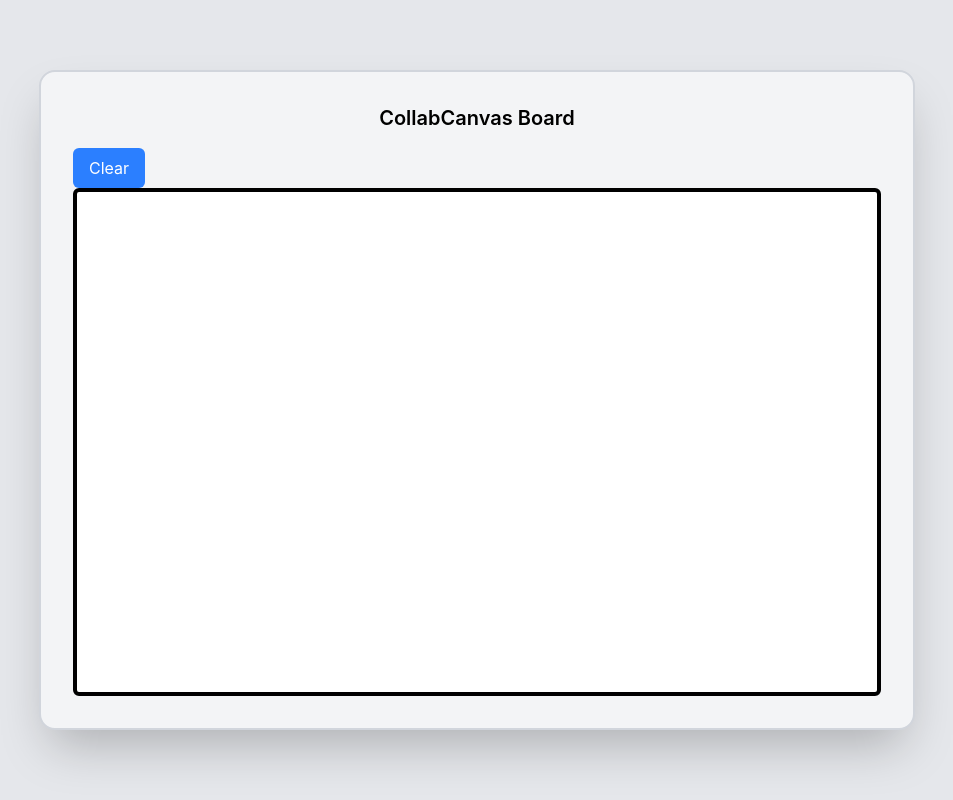
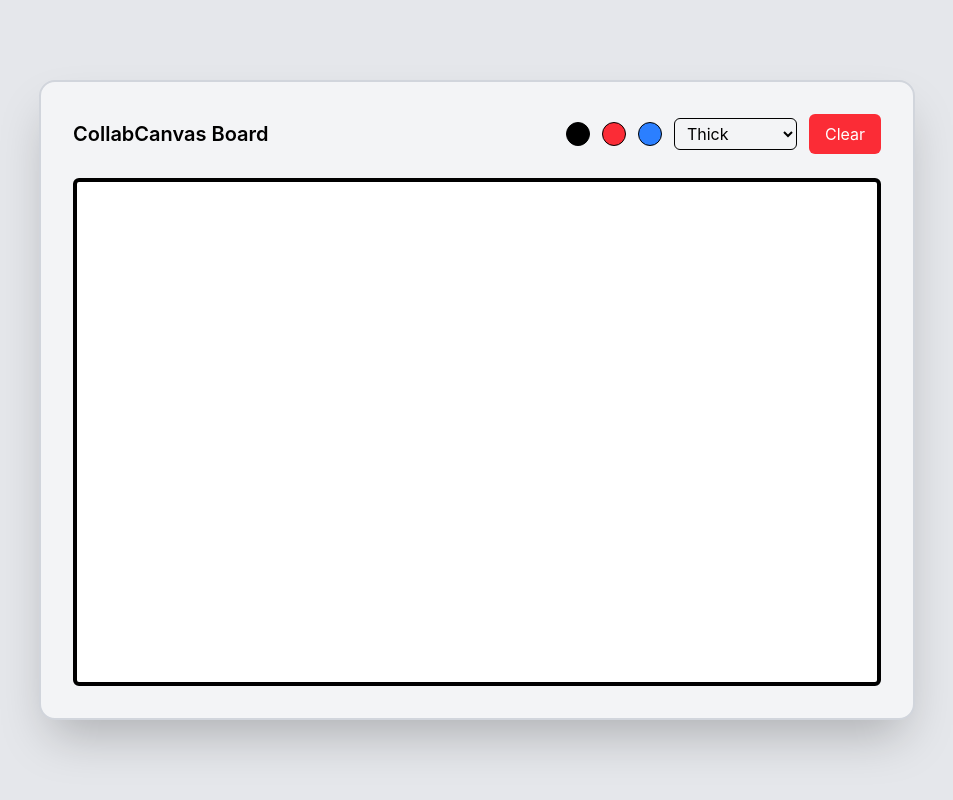
Before and after one commit to Aryan972/collab-canvas, a React (Vite) app in the folder client/: page / in a window 1280 px wide. Shown: the whole page, without its empty margins (163-1116 px from the left). Built offline with nearby package versions, Linux system fonts and the light colour scheme.

Commit message:
Feat: Added the line width selector
- Introduced lineWidth state
- Synced canvas context lineWidth via useEffect
- Added UI selector for stroke thickness

```diff
--- a/client/src/components/CanvasBoard.tsx
+++ b/client/src/components/CanvasBoard.tsx
@@ -1,9 +1,13 @@
-import { useEffect, useRef } from 'react';
+import { useState, useEffect, useRef } from 'react';
 
 export default function CanvasBoard() {
     const canvasRef = useRef<HTMLCanvasElement | null>(null);          //crearting reference(initially null). It gives direct acces to DOM element, No re-render when ref changes
     const contextRef = useRef<CanvasRenderingContext2D | null>(null);
-    const isDrawingRef = useRef(false);                                //store drawing state with triggering re-render
+    const isDrawingRef = useRef(false);  //store drawing state with triggering re-render
+
+    const[color, setColor] = useState<string>("black");
+    const [lineWidth, setLineWidth] = useState<number>(3);
+
 
     //run once on mount -> equivalent to componentDidMount
     useEffect(() => {
@@ -16,10 +20,26 @@ export default function CanvasBoard() {
         //set Default drawing style
         context.lineCap = "round"; //shape
         context.lineWidth = 3; //thickness
-        context.strokeStyle = "black";
+        context.strokeStyle = color;
 
         contextRef.current = context;
     }, []);
+
+    //useEffect to setcolor -> updated drawing color whenever state changes
+    useEffect(() => {
+        const context = contextRef.current;
+        if(!context) return;
+
+        context.strokeStyle = color;
+    }, [color]);
+
+    //useeffect to select line width
+    useEffect(() => {
+        const context = contextRef.current;
+        if(!context) return;
+
+        context.lineWidth = lineWidth;
+    }, [lineWidth]);
 
     function startDrawing(e: React.MouseEvent<HTMLCanvasElement>) {  //the typescript will tell us what typeof event it is and what element triggers it
         const context = contextRef.current;
@@ -62,21 +82,55 @@ export default function CanvasBoard() {
     return (
     <div className="min-h-screen bg-gray-200 flex justify-center items-center p-6"> {/* Layout container -> centers canvas with full screen height and clean background */}
       <div className="bg-gray-100 p-8 rounded-2xl shadow-2xl border-2 border-gray-300">
-                <h2 className="text-xl font-semibold mb-4 text-center">
+
+        {/* Controls Section */}
+        <div className="flex justify-between items-center mb-6">
+          <h2 className="text-xl font-semibold">
             CollabCanvas Board
           </h2>
 
+          <div className="flex items-center gap-3">
+            {/* Color Buttons */}
+            <button
+              onClick={() => setColor("black")}
+              className="w-6 h-6 bg-black rounded-full border"
+            />
+            <button
+              onClick={() => setColor("red")}
+              className="w-6 h-6 bg-red-500 rounded-full border"
+            />
+            <button
+              onClick={() => setColor("blue")}
+              className="w-6 h-6 bg-blue-500 rounded-full border"
+            />
+            {/*Line Width*/}
+            <select
+                value={lineWidth}
+                onChange={(e) => setLineWidth(Number(e.target.value))}
+                className="px-2 py-1 border rounded-md"
+            >
+                <option value={1}>Thin</option>
+                <option value={2}>Medium</option>
+                <option value={3}>Thick</option>
+                <option value={4}>Extra Thick</option>
+            </select>
+
+            {/* Clear Button */}
             <button
               onClick={clearBoard}
-                    className="px-4 py-2 bg-blue-500 text-white rounded-md hover:bg-blue-600 transition cursor-pointer"
+              className="px-4 py-2 bg-red-500 text-white rounded-md hover:bg-red-600 transition cursor-pointer"
             >
               Clear
             </button>
+          </div>
+        </div>
+
+        {/* Canvas */}
         <canvas
           ref={canvasRef}
-                    width={800}                                           //setting as attribute will set internal pixels
+          width={800}
           height={500}
-                    className="bg-white rounded-md border-4 border-black cursor-crosshair"
+          className="bg-white rounded-md border-4 border-black"
           onMouseDown={startDrawing}
           onMouseMove={draw}
           onMouseUp={stopDrawing}
@@ -84,5 +138,5 @@ export default function CanvasBoard() {
         />
       </div>
     </div>
-    )
+  );
 }
```
Lines whose indentation alone changed are shown as unchanged.
